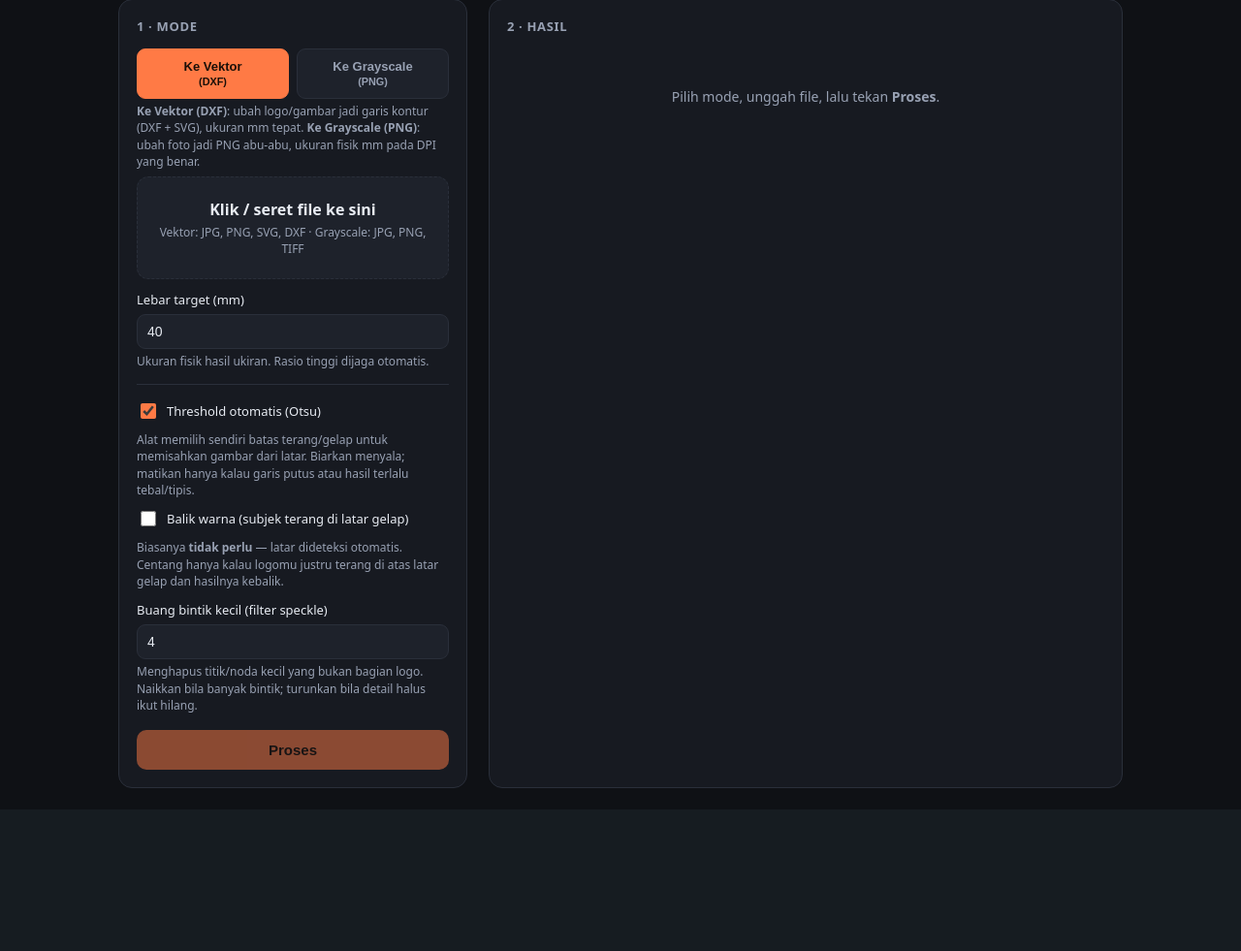
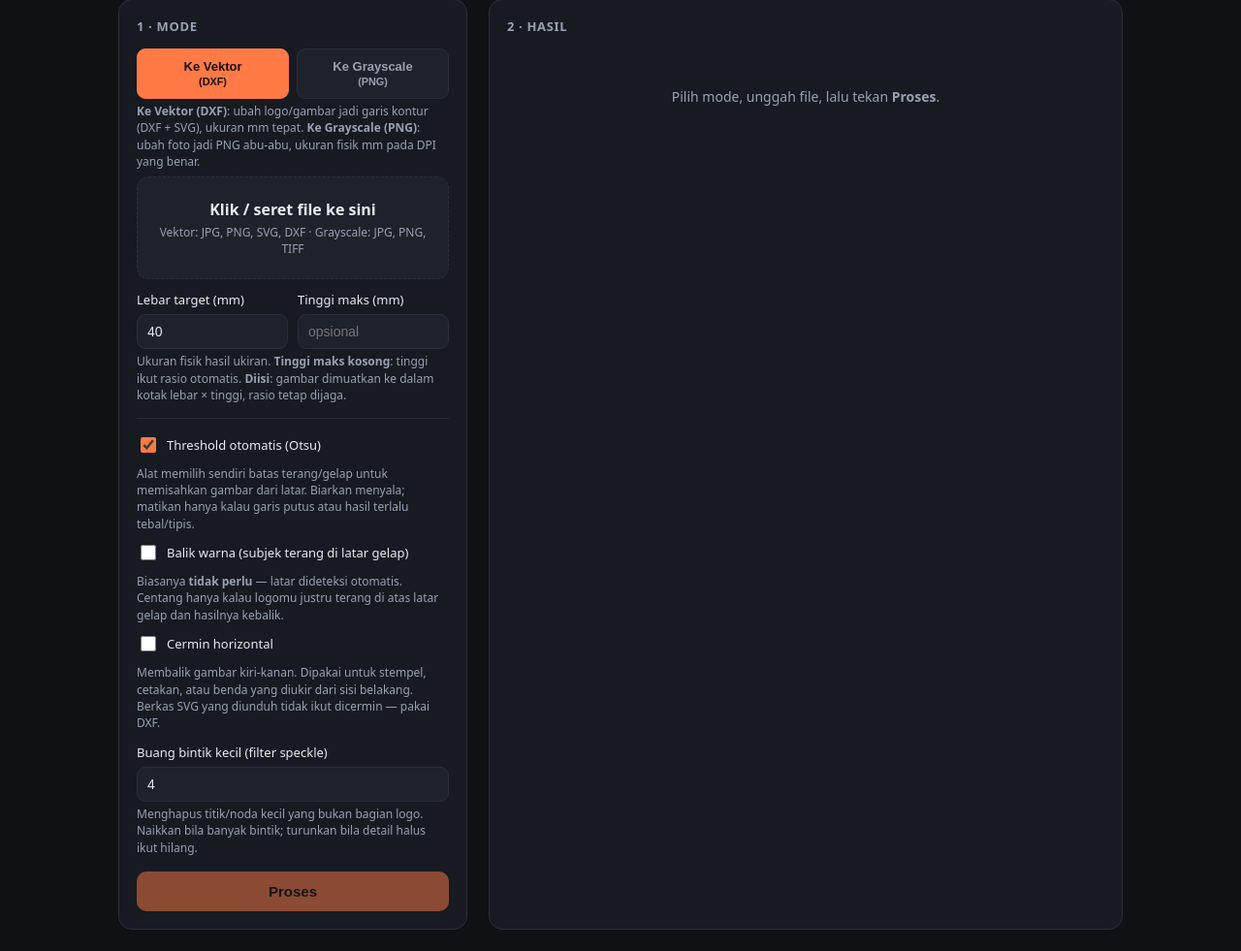
Before and after one commit to bayu-code-lab/laser-prep, a FastAPI app: page / in a window 1280 px wide. Shown: the part 83-1064 px from the top of the page at 97% size. Before the commit the page ends 896 px from the top, so only its background shows below. Run offline with FastAPI, Linux system fonts and the light colour scheme; some libraries are stand-ins or nearby versions.

Commit message:
feat: kontrol tinggi maks, cermin, dan auto-trim di UI

```diff
--- a/templates/index.html
+++ b/templates/index.html
@@ -75,9 +75,17 @@
     </div>
     <input type="file" id="file" hidden />
 
-    <label>Lebar target (mm)</label>
-    <input type="number" id="width_mm" value="40" min="1" step="1" />
-    <div class="hint">Ukuran fisik hasil ukiran. Rasio tinggi dijaga otomatis.</div>
+    <div class="row">
+      <div>
+        <label>Lebar target (mm)</label>
+        <input type="number" id="width_mm" value="40" min="1" step="1" />
+      </div>
+      <div>
+        <label>Tinggi maks (mm)</label>
+        <input type="number" id="height_mm" placeholder="opsional" min="1" step="1" />
+      </div>
+    </div>
+    <div class="hint">Ukuran fisik hasil ukiran. <b>Tinggi maks kosong</b>: tinggi ikut rasio otomatis. <b>Diisi</b>: gambar dimuatkan ke dalam kotak lebar × tinggi, rasio tetap dijaga.</div>
 
     <!-- opsi mode Vektor -->
     <div class="opts" id="opts-vector">
@@ -90,6 +98,8 @@
       </div>
       <label class="check"><input type="checkbox" id="invert" /> Balik warna (subjek terang di latar gelap)</label>
       <div class="hint">Biasanya <b>tidak perlu</b> — latar dideteksi otomatis. Centang hanya kalau logomu justru terang di atas latar gelap dan hasilnya kebalik.</div>
+      <label class="check"><input type="checkbox" id="mirror_vector" /> Cermin horizontal</label>
+      <div class="hint">Membalik gambar kiri-kanan. Dipakai untuk stempel, cetakan, atau benda yang diukir dari sisi belakang. Berkas SVG yang diunduh tidak ikut dicermin — pakai DXF.</div>
       <label>Buang bintik kecil (filter speckle)</label>
       <input type="number" id="filter_speckle" value="4" min="0" max="30" />
       <div class="hint">Menghapus titik/noda kecil yang bukan bagian logo. Naikkan bila banyak bintik; turunkan bila detail halus ikut hilang.</div>
@@ -110,10 +120,14 @@
       <div class="hint"><b>DPI</b> = kerapatan titik. 600 cukup untuk kebanyakan foto kaca; makin tinggi makin halus tapi file makin berat. <b>Gamma</b> mengatur terang-gelap bagian tengah: di bawah 1 menggelapkan, di atas 1 menerangkan.</div>
       <label class="check"><input type="checkbox" id="autocontrast" checked /> Auto-kontras (auto levels)</label>
       <div class="hint">Melebarkan beda terang-gelap otomatis supaya foto tidak "flat". Biarkan menyala untuk kebanyakan foto.</div>
+      <label class="check"><input type="checkbox" id="autotrim" checked /> Auto-trim margin polos</label>
+      <div class="hint">Membuang tepi polos sebelum penskalaan, supaya "lebar 40 mm" berarti gambarnya 40 mm — bukan 33 mm gambar plus udara. Matikan bila kamu memang ingin bingkai kosongnya ikut terukir.</div>
       <label class="check"><input type="checkbox" id="clahe" /> CLAHE (kontras lokal, untuk foto)</label>
       <div class="hint">Menaikkan kontras per-bagian, memunculkan detail pada foto rumit (wajah, bayangan). Nyalakan sebagai ganti auto-kontras bila detail kurang keluar.</div>
       <label class="check"><input type="checkbox" id="invert_gray" /> Balik (negatif)</label>
       <div class="hint">Menukar terang jadi gelap (seperti klise foto). Dipakai bila material terukir jadi terang di atas dasar gelap.</div>
+      <label class="check"><input type="checkbox" id="mirror_gray" /> Cermin horizontal</label>
+      <div class="hint">Membalik gambar kiri-kanan. Dipakai bila kaca diukir dari sisi belakang sehingga hasilnya terbaca benar dari depan.</div>
       <label class="check"><input type="checkbox" id="remove_bg" /> Hapus background polos</label>
       <div class="hint">Latar seragam yang menyambung dari tepi dijadikan putih. Teks tetap aman. Untuk foto berlatar ramai efeknya minim.</div>
       <div class="hint">Dithering/halftone tidak dilakukan di sini — atur di EZCAD2 saat import bitmap.</div>
@@ -177,10 +191,12 @@ $("#go").onclick=async()=>{
   fd.append("file",picked);
   fd.append("job",job);
   fd.append("width_mm",$("#width_mm").value||"40");
+  fd.append("height_mm",$("#height_mm").value||"0");
   if(job==="vector"){
     fd.append("auto_threshold",$("#auto_threshold").checked);
     fd.append("threshold",$("#threshold").value||"128");
     fd.append("invert",$("#invert").checked);
+    fd.append("mirror",$("#mirror_vector").checked);
     fd.append("filter_speckle",$("#filter_speckle").value||"4");
   }else{
     fd.append("dpi",$("#dpi").value||"600");
@@ -188,6 +204,8 @@ $("#go").onclick=async()=>{
     fd.append("autocontrast",$("#autocontrast").checked);
     fd.append("clahe",$("#clahe").checked);
     fd.append("invert",$("#invert_gray").checked);
+    fd.append("mirror",$("#mirror_gray").checked);
+    fd.append("autotrim",$("#autotrim").checked);
     fd.append("remove_bg",$("#remove_bg").checked);
   }
   try{
```
Also changed, not shown: README.md.
